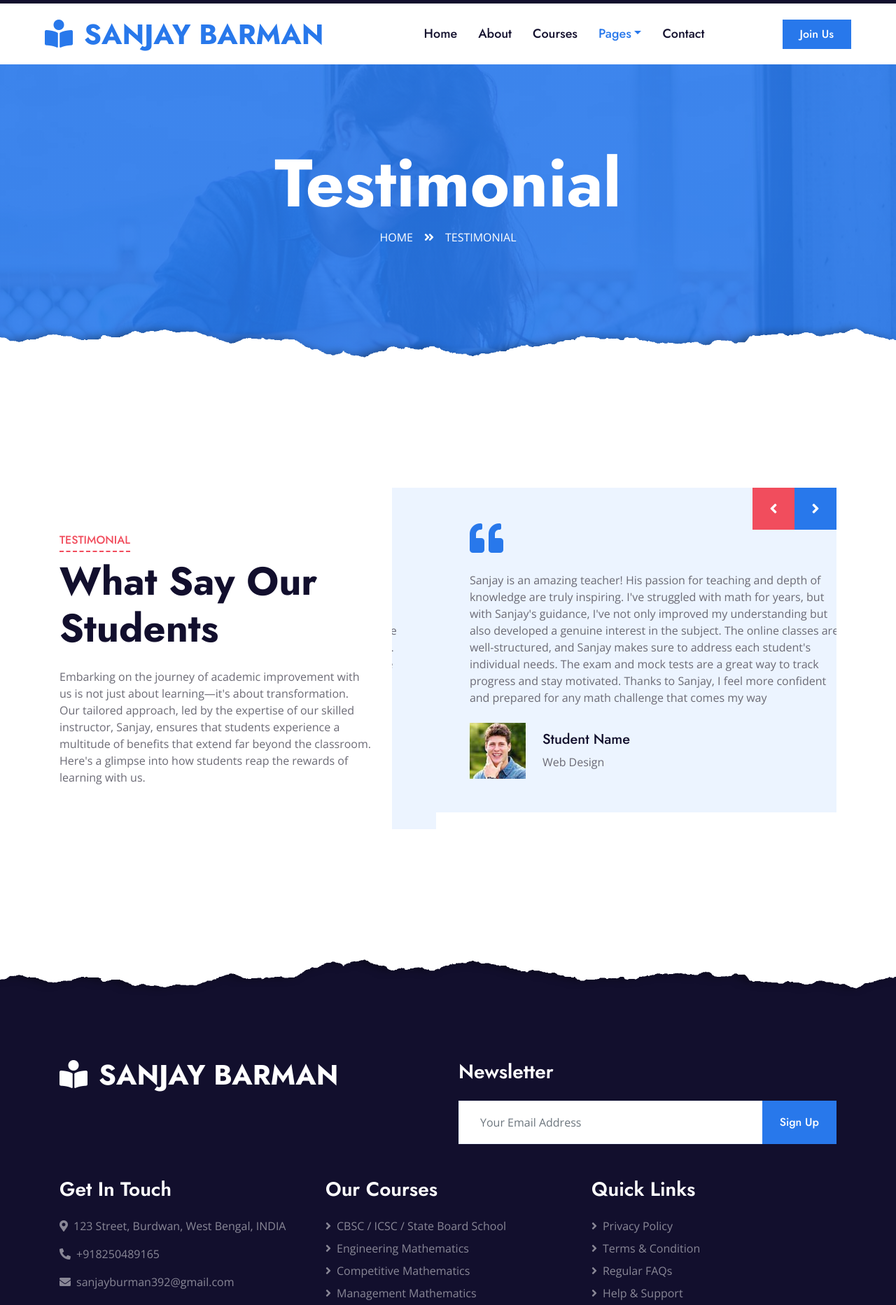
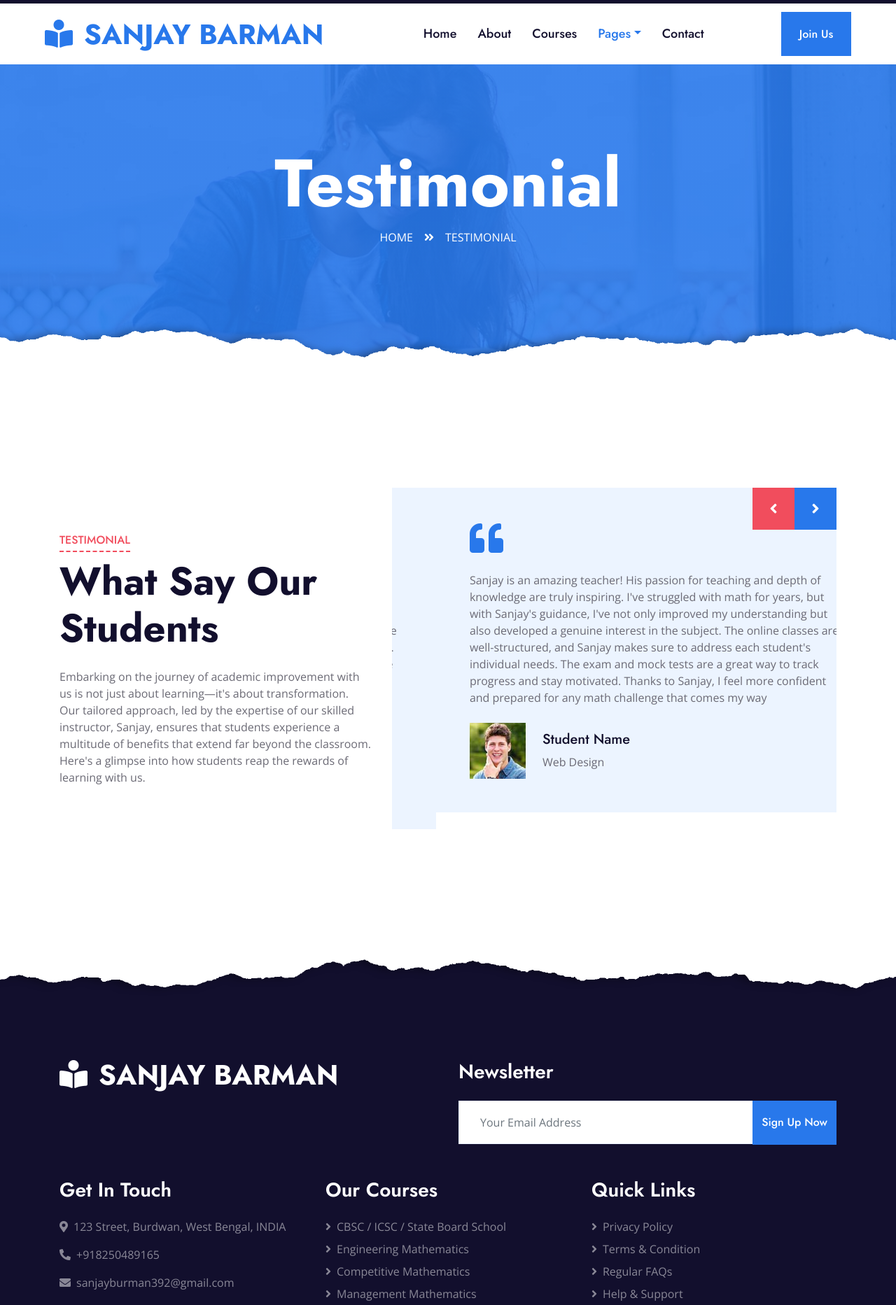
Before and after one commit to SANJAYBURMAN1234/SANJAYBURMAN1234.github.io, a plain HTML site: page testimonial.html in a window 1280 px wide. Shown: the part 35-1900 px from the top of the page at 70% size. Drawn offline with nearby package versions, Linux system fonts and the light colour scheme.

Commit message:
Update testimonial.html

```diff
--- a/testimonial.html
+++ b/testimonial.html
@@ -85,7 +85,7 @@
                     </div>
                     <a href="contact.html" class="nav-item nav-link">Contact</a>
                 </div>
-                <a href="" class="btn btn-primary py-2 px-4 d-none d-lg-block">Join Us</a>
+                <button class="btn btn-primary btn-block" onclick="location.href='https://wa.me/qr/ON4HKU66PH6MN1'" style="height: 63px; width: 100px;">Join Us</button>
             </div>
         </nav>
     </div>
@@ -208,7 +208,7 @@
                         <div class="input-group">
                             <input type="text" class="form-control border-light" style="padding: 30px;" placeholder="Your Email Address">
                             <div class="input-group-append">
-                                <button class="btn btn-primary px-4">Sign Up</button>
+                                <button class="btn btn-primary btn-block" onclick="location.href='https://wa.me/qr/ON4HKU66PH6MN1'" style="height: 63px;">Sign Up Now</button>
                             </div>
                         </div>
                     </div>
```
